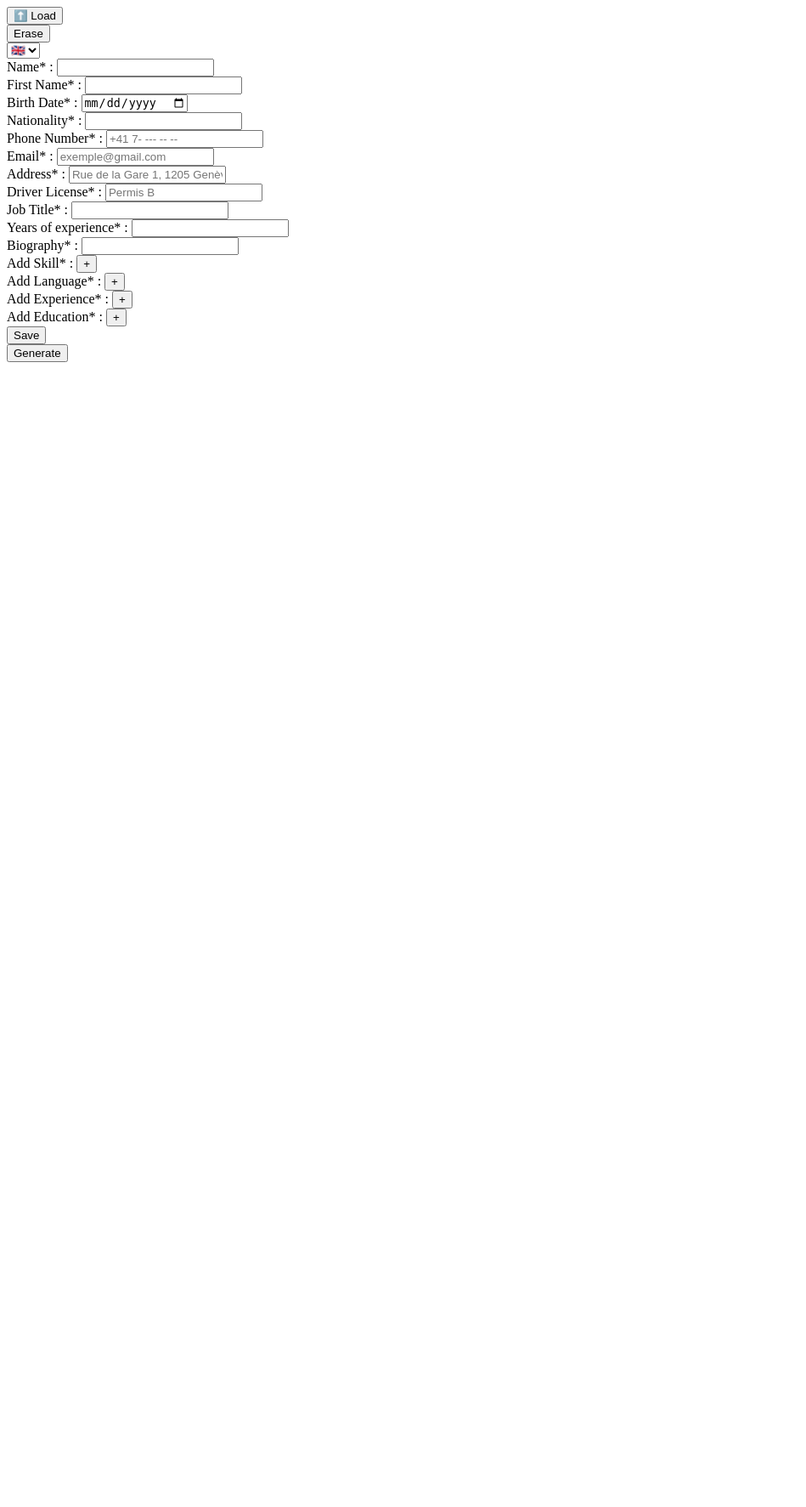
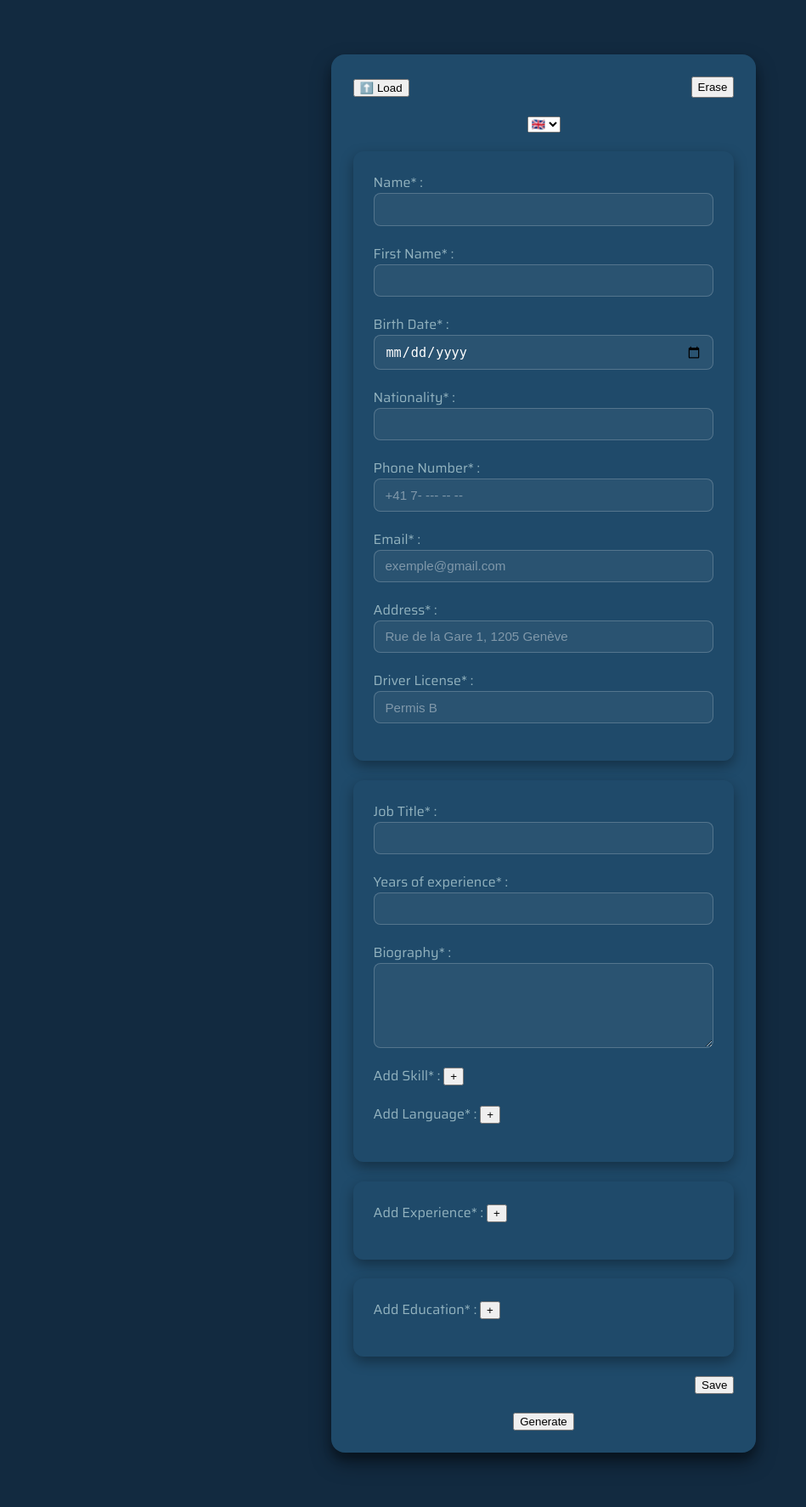
Before and after one commit to iliasmj/cv_generator, a Flask app: page / in a window 1280 px wide. Shown: the whole page at 85% size, without its empty margins (0-949 px from the left). Before the commit the page ends 426 px from the top, so only its background shows below. Run offline with Flask 3, Linux system fonts and the light colour scheme.

Commit message:
changing bio input with textarea and start styling index.css

```diff
--- a/app.py
+++ b/app.py
@@ -109,6 +109,7 @@ class Cv:
     def get_about_me(self):
         self.about_me["job_title"] =flask.request.form.get("about_job_title")
         self.about_me["years_experience"] = flask.request.form.get("years_experience")
+        print(flask.request.form.get("bio"))
         self.about_me["bio"] = flask.request.form.get("bio")
         self.about_me["skills"] = flask.request.form.getlist("skill")
 
@@ -212,7 +213,6 @@ def homepage():
 @app.route("/save", methods=["POST"])
 def save_cv():
     myCv = Cv()
-    myCv.export_display_language()
     myCv.get_personal_data()
     myCv.get_about_me()
     myCv.get_experiences()
--- a/static/css/cv.css
+++ b/static/css/cv.css
@@ -91,7 +91,7 @@ section#about_me h2 {
     flex-direction: column;
     justify-content: space-around;
     align-content: center;
-    gap: 2.5mm;
+    gap: 5mm;
 }
 
 div.bio_container h2 {
@@ -102,7 +102,7 @@ div.bio_container h2 {
     padding-left: 5%;
     padding-right: 5%;
     color: white;
-    text-align: center;
+    text-align: left;
     margin: 0;
 }
 
--- a/static/css/index.css
+++ b/static/css/index.css
@@ -0,0 +1,133 @@
+@import url('https://fonts.googleapis.com/css2?family=Saira:ital,wght@0,100..900;1,100..900&display=swap');
+
+* {
+    box-sizing: border-box;
+}
+
+body {
+    margin: 0;
+    padding: 0;
+    display: flex;
+    justify-content: center;
+    align-items: center;
+    background-color: #122A40;
+    color: #93B3BF;
+    font-family: 'Saira', sans-serif;
+}
+
+#form_box {
+    width: 25%;
+    min-width: 500px;
+    margin: 5%;
+    padding: 2%;
+    border: none;
+    border-radius: 16px;
+    background-color: #1f4a6a;
+    box-shadow: 0 12px 25px rgba(0, 0, 0, 0.4),
+                0 8px 10px rgba(0, 0, 0, 0.25);
+    display: grid;
+    grid-template-columns: auto;
+}
+
+#input_action_menu {
+    margin-bottom: 5%;
+    display: flex;
+    flex-direction: row;
+    justify-content: space-between;
+}
+
+#load {
+    justify-self: left;
+}
+
+#erase {
+    justify-self: right;
+}
+
+#translate {
+    justify-self: center;
+}
+
+form {
+    display: grid;
+    grid-template-columns: auto;
+}
+
+form > div {
+    border: none;
+    border-radius: 12px;
+    background-color: #1f4a6a;
+    padding: 1.5rem;
+    box-shadow: 0 6px 15px rgba(0, 0, 0, 0.35);
+}
+
+form > * {
+    margin-bottom: 5%;
+}
+
+form > * > *{
+    margin-bottom: 5%;
+}
+
+input:not([type="button"]):not([type="submit"]) {
+    width: 100%;
+    padding: 0.6rem 0.8rem;
+    border: 1px solid rgba(255, 255, 255, 0.2);
+    border-radius: 8px;
+    background-color: rgba(255, 255, 255, 0.05);
+    color: #ffffff;
+    font-size: 0.95rem;
+    transition: all 0.2s ease;
+}
+
+input:focus {
+    outline: none;
+    border-color: #4ca3dd;
+    box-shadow: 0 0 4px rgba(76, 163, 221, 0.4);
+    background-color: rgba(255, 255, 255, 0.08);
+}
+
+input::placeholder {
+    color: rgba(255, 255, 255, 0.4);
+}
+
+#bio_div {
+    display: grid;
+    flex-direction: column;
+}
+
+#bio {
+    width: 100%;
+    min-height: 100px;
+    padding: 0.6rem 0.8rem;
+    border: 1px solid rgba(255, 255, 255, 0.2);
+    border-radius: 8px;
+    background-color: rgba(255, 255, 255, 0.05);
+    color: #ffffff;
+    font-size: 0.95rem;
+    transition: all 0.2s ease;
+
+    /* texte aligné en haut */
+    vertical-align: top;
+    overflow-y: auto;  /* permet le scroll si le texte dépasse */
+    resize: vertical;  /* permet à l’utilisateur de redimensionner verticalement */
+}
+
+#bio:focus {
+    outline: none;
+    border-color: #4ca3dd;
+    box-shadow: 0 0 4px rgba(76, 163, 221, 0.4);
+    background-color: rgba(255, 255, 255, 0.08);
+}
+
+#bio::placeholder {
+    color: rgba(255, 255, 255, 0.4);
+}
+
+#save {
+    justify-self: right;
+}
+
+#generate {
+    justify-self: center;
+}
--- a/templates/cv.html
+++ b/templates/cv.html
@@ -17,7 +17,7 @@
                         <h1>{{ cv.about_me["job_title"]|upper }}</h1>
                         <div class="bio_sub_container">
                             <h2>{{ cv.about_me["years_experience"] }} {{ "years_experience"|translate(cv.display_language) }}</h2>
-                            <p class="bio">{{ cv.about_me["bio"] }}</p>
+                            <p class="bio">{{ cv.about_me["bio"]|replace('\n', '<br>')|safe }}</p>
                         </div>
                     </div>
                     <div class="skills_container">
--- a/templates/index.html
+++ b/templates/index.html
@@ -63,9 +63,9 @@
                     <input id="years_experience" class="fixed" type="text" name="years_experience" required>
                 </div>
 
-                <div>
+                <div id="bio_div">
                     <label id="bio_label"></label>
-                    <input id="bio" class="fixed" type="text" name="bio" required>
+                    <textarea id="bio" class="fixed" name="bio" required></textarea>
                 </div>
 
                 <div id="skills">
@@ -87,7 +87,7 @@
                 <input id="add_education_button" class="add" type="button" value="+">
             </div>
             <input id="save" type="submit">
-        </form>
+          </form>
         <button id="generate"></button>
     </div>
     <script src="{{ url_for('static', filename='js/index.js') }}"></script>
```
